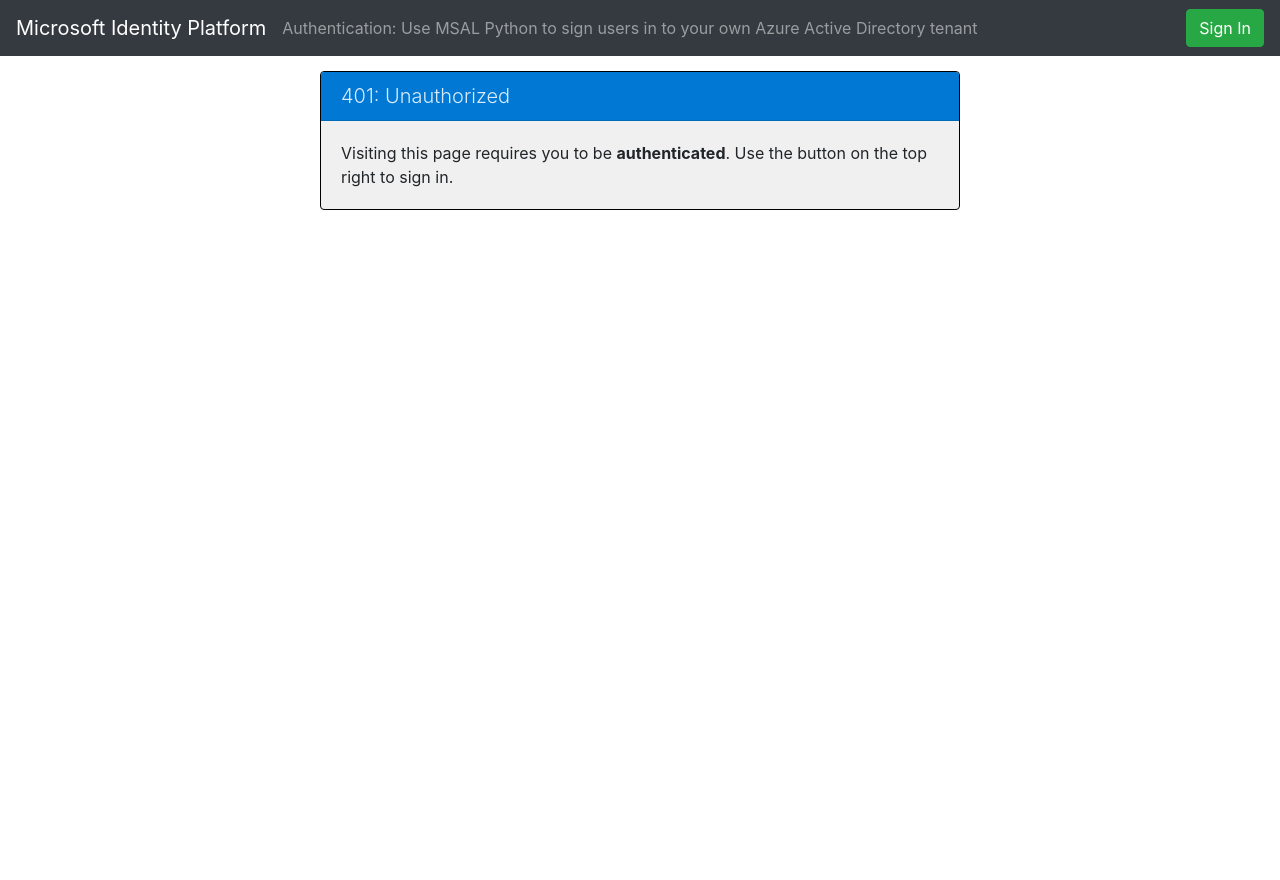
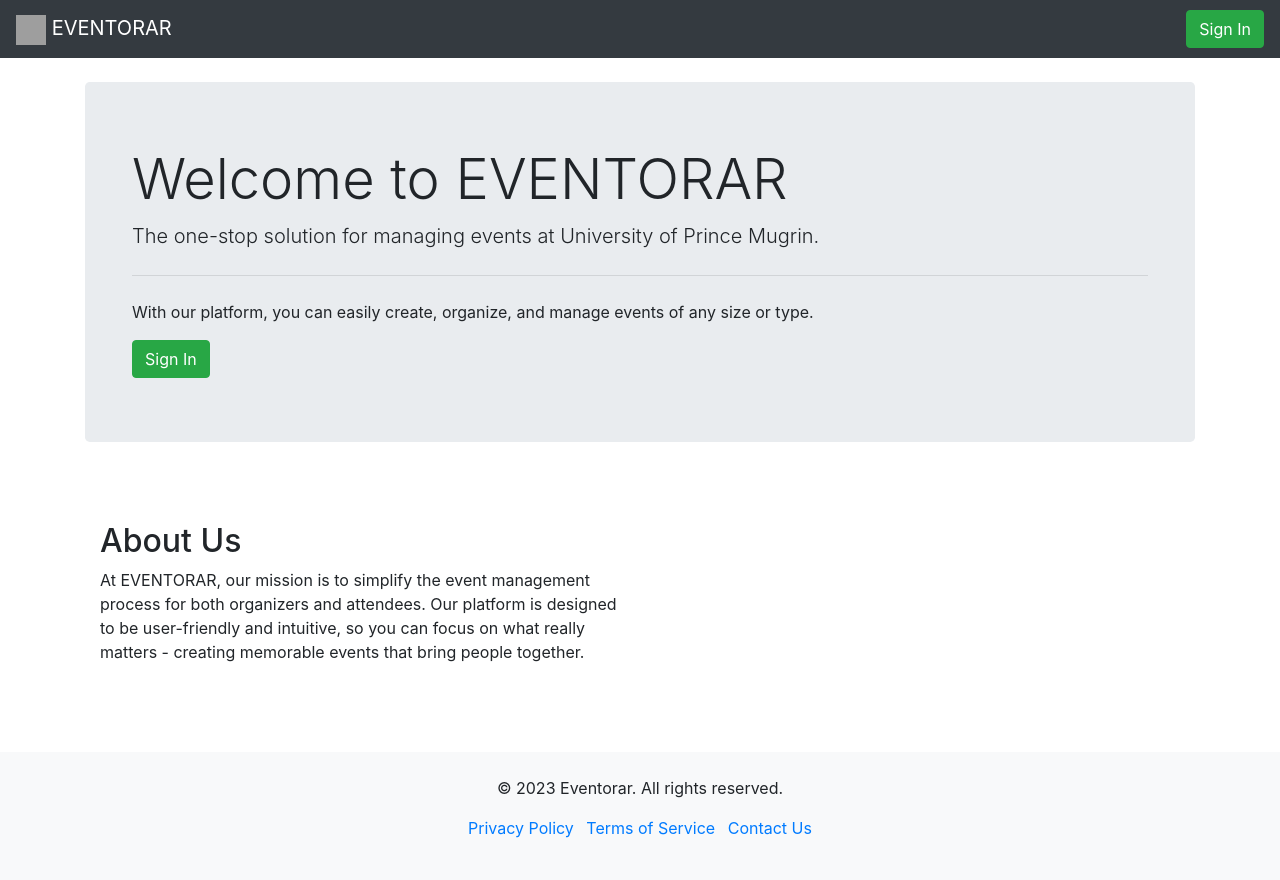
Before and after one commit to Qusai-mhd/eventorar.UPM, a Django app: template authentication/templates/auth/401.html in a window 1280 px wide. Before the commit the page ends 210 px from the top, so only its background shows below. Run offline with Django 4.2, Linux system fonts and the light colour scheme; the template is opened without the code that fills it, so the values that code supplies are empty; some libraries are stand-ins or nearby versions; grey boxes are pictures that could not be loaded.

Commit message:
Modifying the user views authentication

```diff
--- a/authentication/templates/auth/401.html
+++ b/authentication/templates/auth/401.html
@@ -1,10 +1,34 @@
-{% extends '../content.html' %}
+{% extends '../layout.html' %}
 
-{% block header %}
-    401: Unauthorized
+{% block title %}EVENTORAR - Event Management System{% endblock %}
+
+{% block body %}
+<!-- Navigation Bar -->
+
+<!-- Jumbotron -->
+<div class="jumbotron">
+  <div class="container">
+    <h1 class="display-4">Welcome to EVENTORAR</h1>
+    <p class="lead">The one-stop solution for managing events at University of Prince Mugrin.</p>
+    <hr class="my-4">
+    <p>With our platform, you can easily create, organize, and manage events of any size or type.</p>
+    <a role="button">
+        {% include "../auth/auth-bar-items.html" %}
+    </a>
+  </div>
+</div>
+<!-- About Us Section -->
+<section id="about" class="py-5">
+  <div class="container">
+    <div class="row">
+      <div class="col-md-6">
+        <h2>About Us</h2>
+        <p>At EVENTORAR, our mission is to simplify the event management process for both organizers and attendees. Our platform is designed to be user-friendly and intuitive, so you can focus on what really matters - creating memorable events that bring people together.</p>
+      </div>
+      <div class="col-md-6">
+      </div>
+    </div>
+  </div>
+</section>
+
 {% endblock %}
-
-{% block text %}
-    Visiting this page requires you to be <strong>authenticated</strong>.
-    Use the button on the top right to sign in.
-{% endblock %}
--- a/authentication/templates/layout.html
+++ b/authentication/templates/layout.html
@@ -15,23 +15,38 @@
   <body>
 
     <nav class="navbar navbar-expand-lg navbar-dark bg-dark">
-        <a class="navbar-brand" href="/">Microsoft Identity Platform</a>
-        <span class="navbar-text">{% block banner_text %}{% endblock %}</span>
-        <div class="btn-group ml-auto dropleft">
-            {% include "./auth/auth-bar-items.html" %}
-        </div>
+      <a class="navbar-brand" href="">
+        <img src="{% static 'img/logo.png' %}" width="30" height="30" alt="">
+        EVENTORAR
+      </a>
+
+      <button class="navbar-toggler" type="button" data-toggle="collapse" data-target="#navbarNav" aria-controls="navbarNav" aria-expanded="false" aria-label="Toggle navigation">
+        <span class="navbar-toggler-icon"></span>
+      </button>
+
+      <div class="collapse navbar-collapse" id="navbarNav">
+        <ul class="navbar-nav ml-auto">
+          {% include "./auth/auth-bar-items.html" %}
+        </ul>
+      </div>
     </nav>
 
-    <div class="container body-content">
-        {% block body %}{% endblock %}
-    </div>
+    <main role="main" class="container mt-4">
+      {% block body %}{% endblock %}
+    </main>
 
-    {% block flash_messages %}{% endblock %}
-    <footer id="footer">
-        {% block footer%}{% endblock %}
+    <footer class="bg-light py-4 mt-4">
+      <div class="container text-center">
+        <p class="mb-0">© 2023 Eventorar. All rights reserved.</p>
+        <ul class="list-inline mt-3">
+          <li class="list-inline-item"><a href="#">Privacy Policy</a></li>
+          <li class="list-inline-item"><a href="#">Terms of Service</a></li>
+          <li class="list-inline-item"><a href="#">Contact Us</a></li>
+        </ul>
+      </div>
     </footer>
+
     <!-- jQuery first, then Popper.js, then Bootstrap JS -->
     <script src="https://code.jquery.com/jquery-3.3.1.slim.min.js" integrity="sha384-q8i/X+965DzO0rT7abK41JStQIAqVgRVzpbzo5smXKp4YfRvH+8abtTE1Pi6jizo" crossorigin="anonymous"></script>
     <script src="https://cdnjs.cloudflare.com/ajax/libs/popper.js/1.14.7/umd/popper.min.js" integrity="sha384-UO2eT0CpHqdSJQ6hJty5KVphtPhzWj9WO1clHTMGa3JDZwrnQq4sF86dIHNDz0W1" crossorigin="anonymous"></script>
-    <script src="https://stackpath.bootstrapcdn.com/bootstrap/4.4.1/js/bootstrap.min.js" integrity="sha384-wfSDF2E50Y2D1uUdj0O3uMBJnjuUD4Ih7YwaYd1iqfktj0Uod8GCExl3Og8ifwB6" crossorigin="anonymous"></script>  </body>
-</html>
+    <script src="https://stackpath.bootstrapcdn.com/bootstrap/4.4.1/js/bootstrap.min.js" integrity="sha384-wfSDF2E50Y2D1uUdj0O3uMBJnjuUD4
--- a/event/templates/endUserTemplates/enduserdash.html
+++ b/event/templates/endUserTemplates/enduserdash.html
@@ -12,7 +12,7 @@
                         {% for event in events %}
                         <div class="u-align-center u-container-style u-layout-cell u-left-cell u-palette-1-light-3 u-radius-19 u-shape-round u-size-20 u-layout-cell-1" style="margin-bottom: 3cm; margin-left: 3cm;">
                             <div class="u-align-center u-container-layout u-valign-middle u-container-layout-1">
-                                <a href="{% url 'event:event-detail' pk=event.event.id %}">
+                                <a href="{% url 'event:user-event-detail' pk=event.event.id %}">
                                     <div>
                                         <div class="u-align-center u-border-8 u-border-palette-1-light-2 u-line u-line-horizontal u-line-1"></div>
                                         <h4 class="u-align-center u-text u-text-default u-text-palette-1-dark-2 u-text-2">{{ event.event.name }}</h4>
--- a/event/templates/endUserTemplates/registered_events.html
+++ b/event/templates/endUserTemplates/registered_events.html
@@ -33,7 +33,7 @@
     <tbody>
       {% for event in registered_events %}
       <tr>
-        <td><a href="{% url 'event:event-detail' pk=event.published_event.event.id %}">{{event.published_event.event.name}}</a></td>
+        <td><a href="{% url 'event:user-event-detail' pk=event.published_event.event.id %}">{{event.published_event.event.name}}</a></td>
         <td>{{event.published_event.event.date}}</td>
         <td>{{event.published_event.date_of_publication}}</td>
       </tr>
--- a/event/templates/endUserTemplates/user_history.html
+++ b/event/templates/endUserTemplates/user_history.html
@@ -34,7 +34,7 @@
     <tbody>
         {% for event in attended_events %}
         <tr>
-            <td><a href="{% url 'event:event-detail' pk=event.held_event.published_event.event.id %}">{{event.held_event.published_event.event.name}}</a></td>
+            <td><a href="{% url 'event:user-event-detail' pk=event.held_event.published_event.event.id %}">{{event.held_event.published_event.event.name}}</a></td>
             <td>{{event.held_event.published_event.event.date}}</td>
             <td>{{event.held_event.published_event.event.organizer}}</td>
             <td>{{event.held_event.published_event.event.description}}</td>
--- a/event/urls.py
+++ b/event/urls.py
@@ -18,7 +18,8 @@
     path('admin/scan',adminViews.ScanEventsListview.as_view(),name='scan-event'),
 
 
-    path('home',endUserViews.EndUserPublishedEventListView.as_view(),name='user-dash'),
+    path('',endUserViews.EndUserPublishedEventListView.as_view(),name='user-dash'),
+    path(r'home/event/<int:pk>',eventViews.UserEventDetailView.as_view(),name='user-event-detail'),
     path('home/registeredevents',endUserViews.RegisteredEventsListView.as_view(),name='registered-events'),
     path('home/attended',endUserViews.EventsHistoryView.as_view(),name='attended-events'),
     path(r'home/attended/<int:pk>/certificate',endUserViews.GenerateCertificateView.as_view(),name='generate-cert'),
```
Also changed, not shown: Eventorar/settings.py (+5 -5 lines), authentication/authentication.py (+17 -17 lines), event/templates/endUserTemplates/base.html (+7 -2 lines), event/templates/endUserTemplates/event_detail.html (added, +30 -0 lines), event/views/endUserViews.py (+26 -6 lines), event/views/eventViews.py (+21 -3 lines), db.sqlite3.
